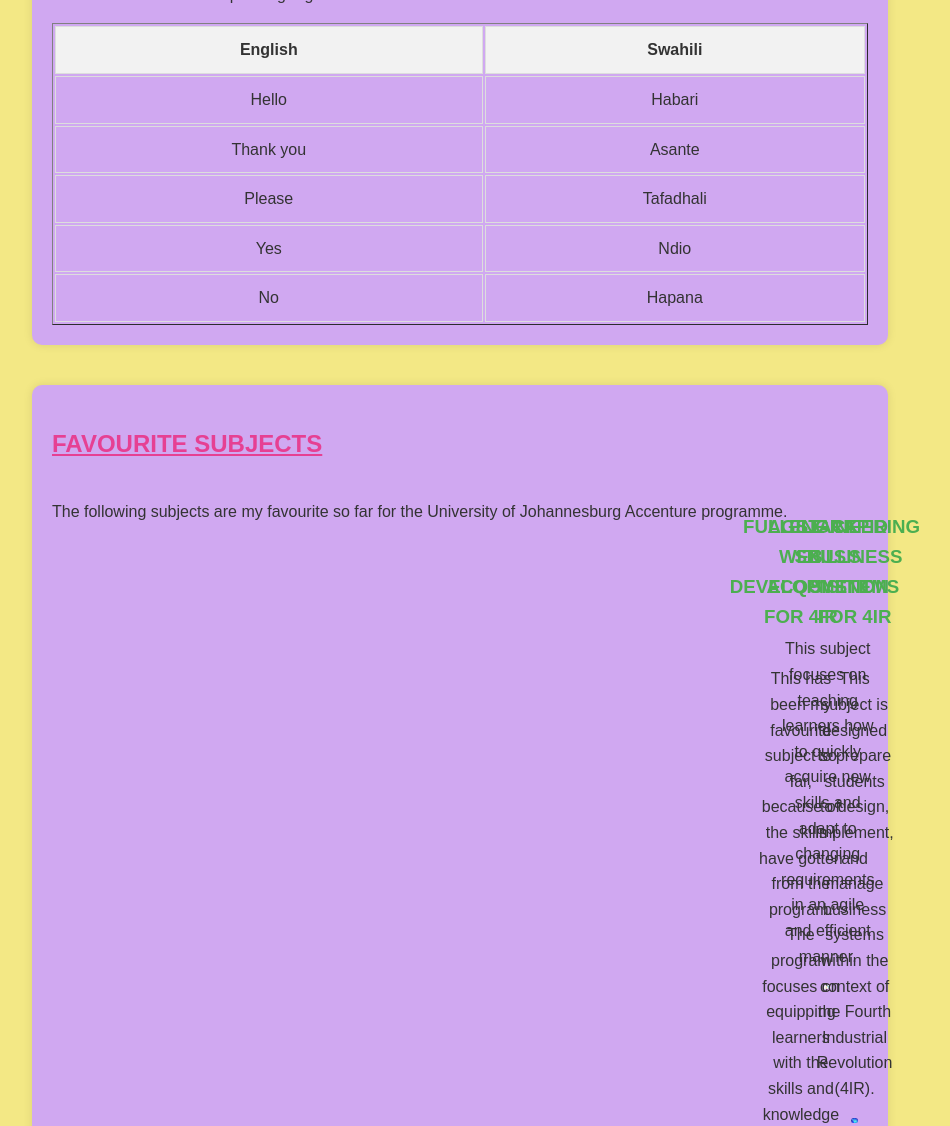
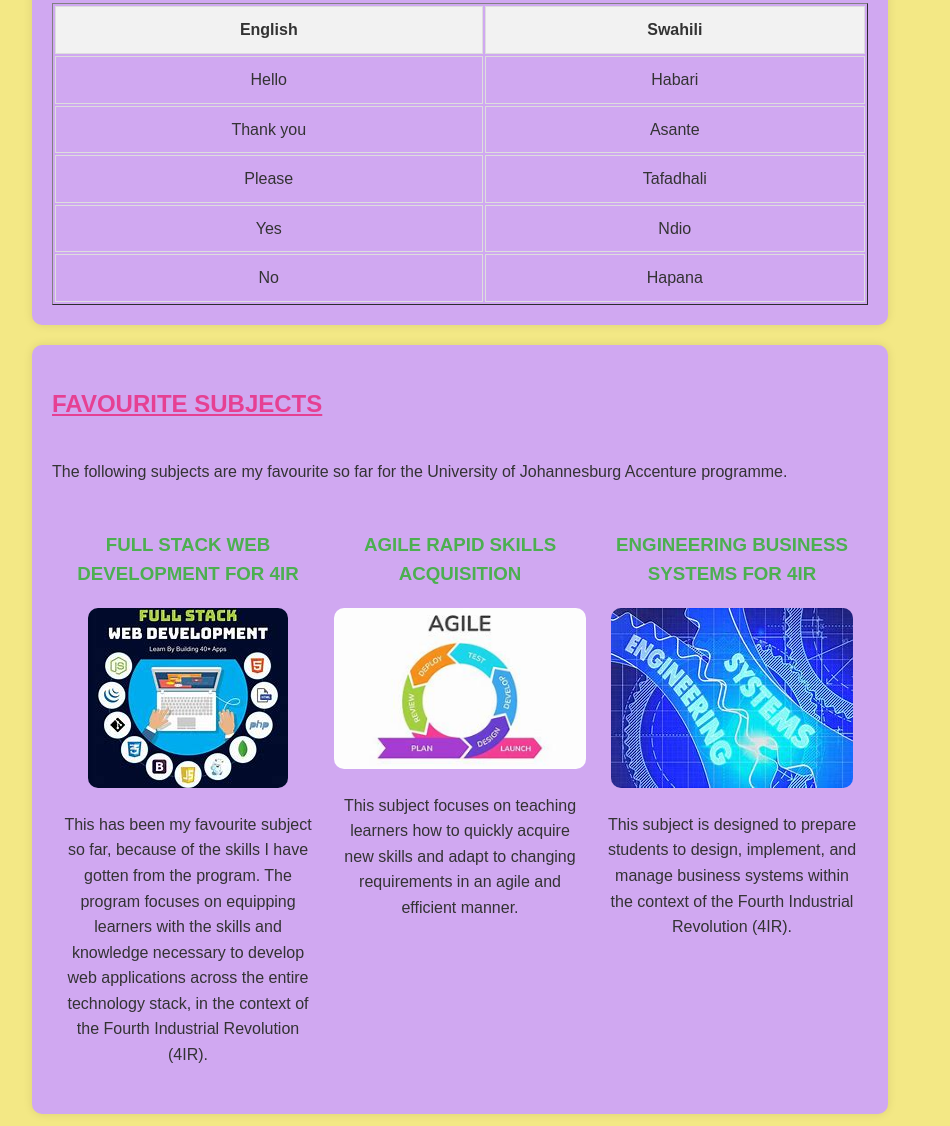
Before and after one commit to Madunambali/basic-webpage, a plain HTML site: page my_web.html in a window 1280 px wide. Shown: the part 1053-2179 px from the top of the page, without its empty margins (180-1130 px from the left). Drawn offline with Linux system fonts and the light colour scheme.

Commit message:
Update styles.css

```diff
--- a/styles.css
+++ b/styles.css
@@ -44,7 +44,7 @@
 }
 
 .city {
-    display:inline-flex;
+    display: flex;
     flex-direction: column;
     justify-content: space-between;
     align-items: center;
@@ -80,8 +80,8 @@
 }
 
 .subjects, .history {
-    display:inline-flex;
-    flex: 1;
+    display: flex;
+
     flex-wrap: wrap;
     justify-content:space-between;
 }
@@ -107,16 +107,7 @@
     color: #4CAF50;
 
 }
-@media (min-width:960px){
-     }
 
-    .subjects div, .history div {
-        min-width:0%;
-        display: flex;
-        flex-direction: column;
-
-        align-items: center;
-    }
 @media (max-width: 768px) {
     header {
         padding: 10px;
```
